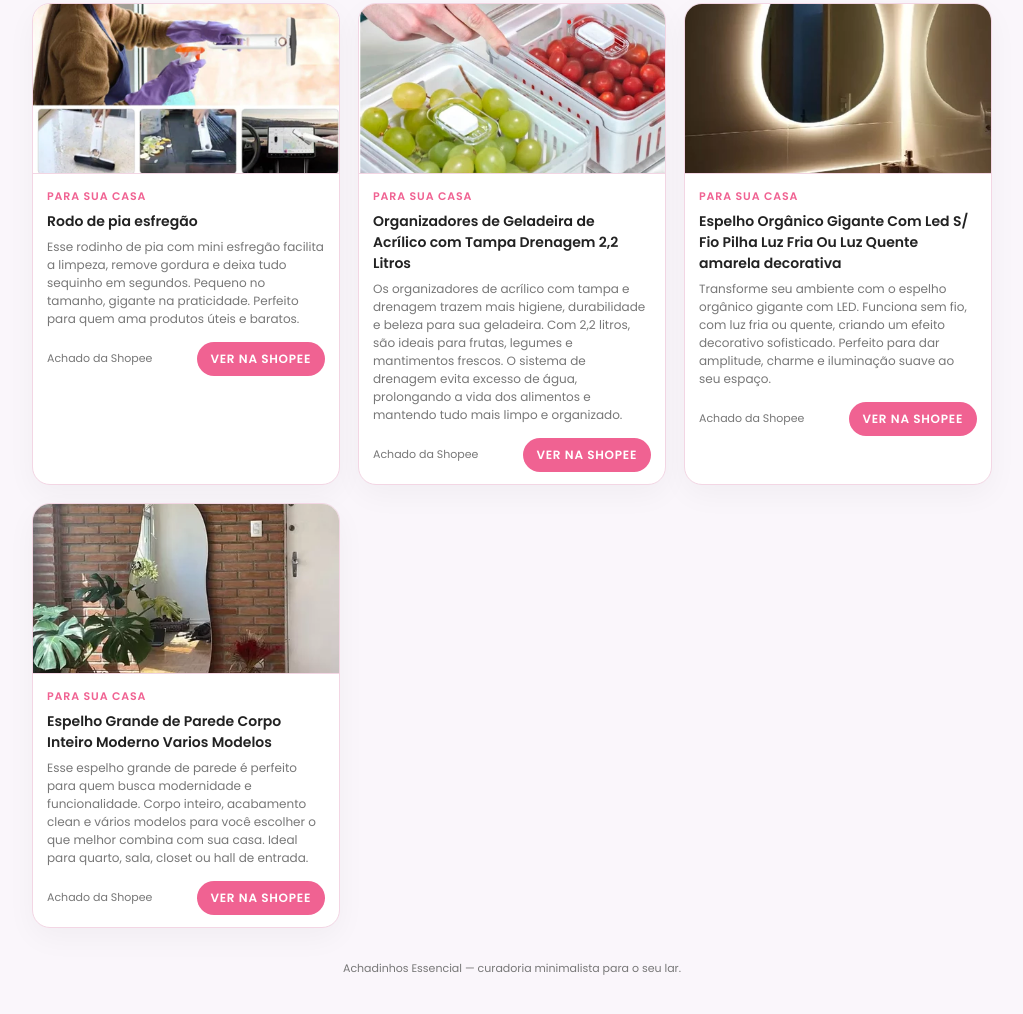
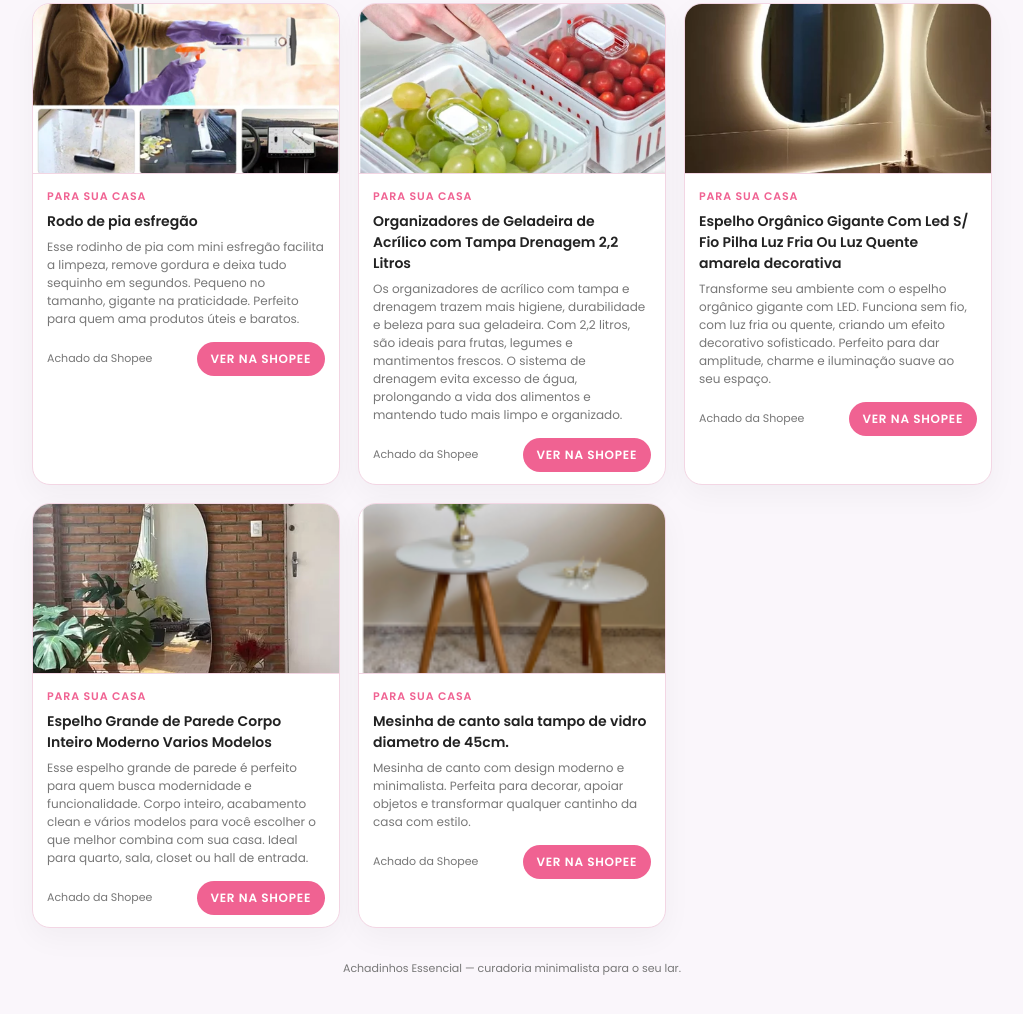
Before and after one commit to simpleunitworks/achadinhos, a plain HTML site: page index.html in a window 1280 px wide. Shown: the part 372-1386 px from the top of the page, without its empty margins (128-1151 px from the left). Drawn offline with Linux system fonts and the light colour scheme.

Commit message:
alterando busca

```diff
--- a/index.html
+++ b/index.html
@@ -401,6 +401,30 @@
                     </div>
                 </article>
 
+                                  <!-- CARD 5 - EXEMPLO -->
+                <article class="product-card" id="produto-05" data-nome="Conjunto mesa lateral de canto redonda, mesa pé palito. mesinha de canto sala tampo de vidro diametro de 45cm">
+                    <img src="imagens/mesinha_canto.png" class="product-image" />
+                    <div class="product-body">
+                        <div class="product-tag">Para sua casa</div>
+                        <div class="product-title">Mesinha de canto sala tampo de vidro diametro de 45cm.</div>
+                        <p class="product-desc">
+                            Mesinha de canto com design moderno e minimalista.
+                            Perfeita para decorar, apoiar objetos e
+                            transformar qualquer cantinho da casa com estilo.
+                        </p>
+                        <div class="product-footer">
+                            <span class="product-price-hint">Achado da Shopee</span>
+                            <a
+                                href="https://s.shopee.com.br/5VNgiHDZI9"
+                                target="_blank"
+                                class="product-button"
+                            >
+                                Ver na Shopee
+                            </a>
+                        </div>
+                    </div>
+                </article>
+
 
             </div>
         </section>
```
Also changed, not shown: imagens/mesinha_canto.png (added).
